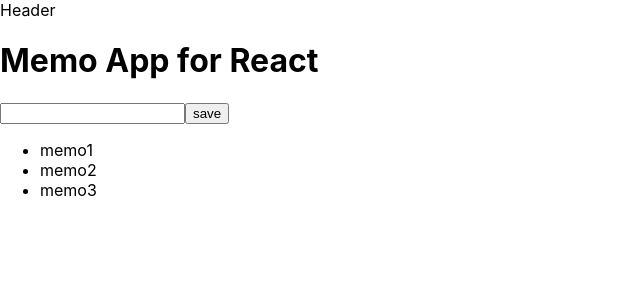
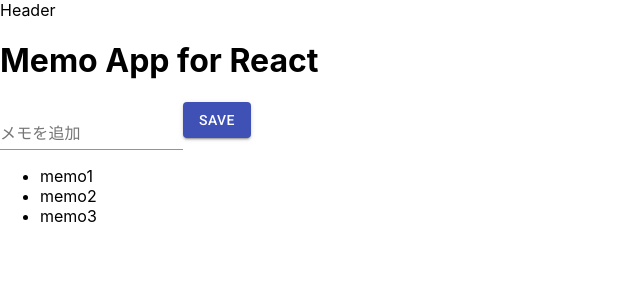
Before and after one commit to k-k-kei/react-memo, a React (Create React App) app: page / in a window 1280 px wide. Shown: the top 300 px of the page, without its empty margins (0-640 px from the left). Built offline with nearby package versions, Linux system fonts and the light colour scheme.

Commit message:
フォームとボタンデザインをMaterial-UIに取り替え

```diff
--- a/src/component/generalParts/Button.js
+++ /dev/null
@@ -1,9 +0,0 @@
-const Button = ({onClick, child}) => {
-  return (
-    <>
-      <button onClick={onClick}>{child}</button>
-    </>
-  );
-};
-
-export default Button;
--- a/src/component/inputParts/TextInputForm.js
+++ /dev/null
@@ -1,9 +0,0 @@
-const TextInputForm = ({value, onChange}) => {
-  return (
-    <>
-      <input type="text" value={value} onChange={onChange} />
-    </>
-  );
-};
-
-export default TextInputForm;
--- a/src/pages/TheMemo.js
+++ b/src/pages/TheMemo.js
@@ -1,7 +1,7 @@
-import React, { useState } from 'react';
+import React, { useState } from "react";
 import MemosShow from "../component/inputParts/MemosShow";
-import TextInputForm from "../component/inputParts/TextInputForm";
-import Button from "../component/generalParts/Button";
+import Button from "@material-ui/core/Button";
+import TextField from "@material-ui/core/TextField";
 
 const Memo = () => {
   const [memos, setState] = useState(["memo1", "memo2", "memo3"]);
@@ -9,25 +9,27 @@ const Memo = () => {
 
   const handleChange = (e) => {
     setText(() => e.target.value);
-  }
+  };
 
-const saveMemo = () => {
-  const addedMemos = memos.slice();
-  addedMemos.push(text);
-  setState(() => addedMemos);
-}
+  const saveMemo = () => {
+    const addedMemos = memos.slice();
+    addedMemos.push(text);
+    setState(() => addedMemos);
+  };
 
   return (
     <>
       <h1>Memo App for React</h1>
       {/* テキストインプットフォームコンポーネント */}
-      <TextInputForm value={text} onChange={handleChange} />
+      <TextField value={text} onChange={handleChange} label="メモを追加" />
       {/* ボタンコンポーネント */}
-      <Button onClick={saveMemo} child={"save"} />
+      <Button onClick={saveMemo} variant="contained" color="primary">
+        save
+      </Button>
       {/* メモ表示コンポーネント */}
       <MemosShow memos={memos} />
     </>
   );
-}
+};
 
 export default Memo;
```
